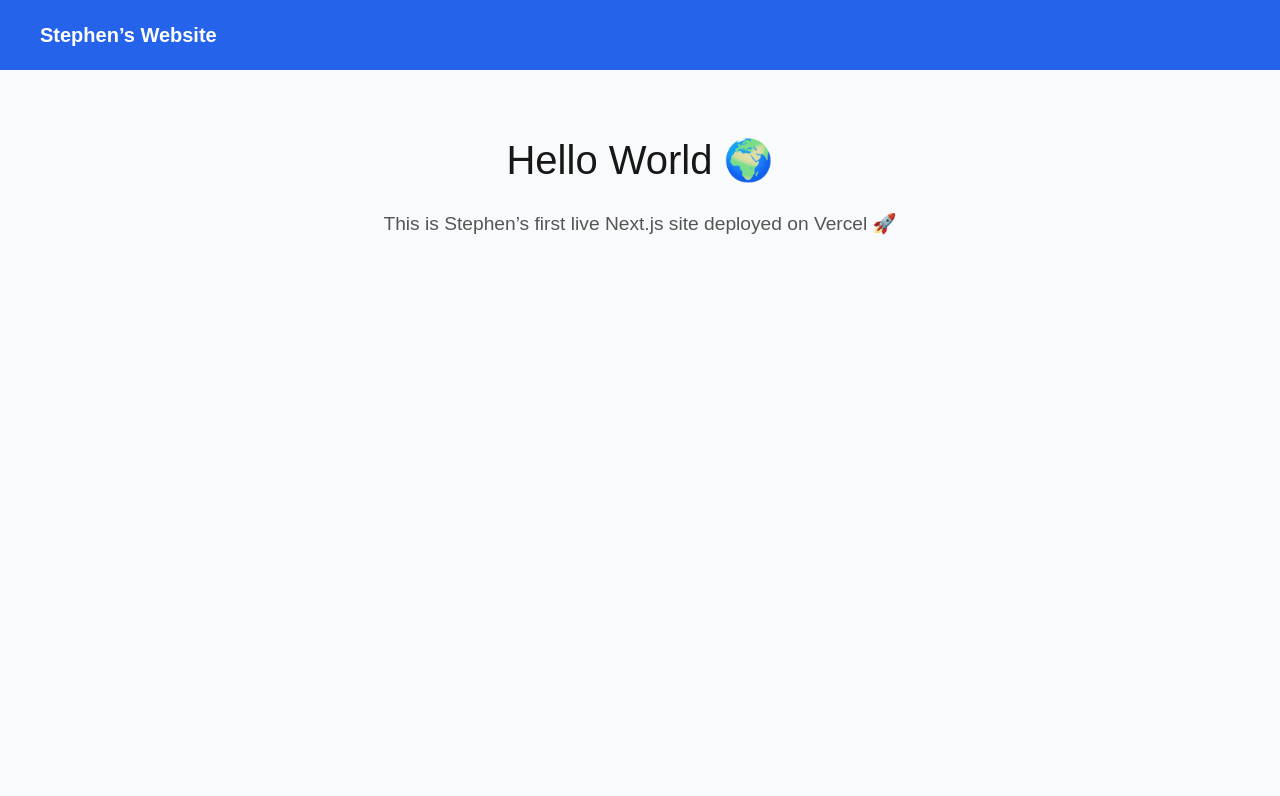
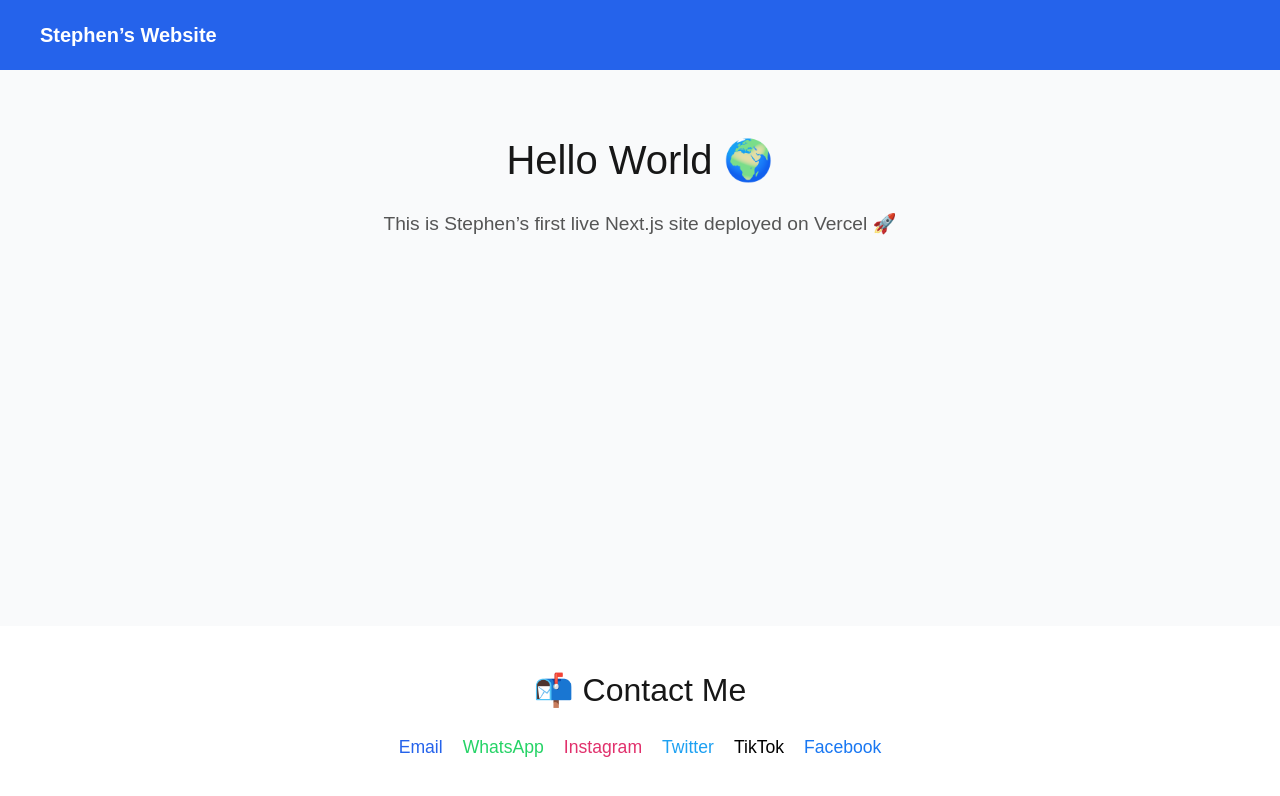
Before and after one commit to vdjblessing/my-website, a Next.js app: page / in a window 1280 px wide. Shown: the top 796 px of the page. Built offline with nearby package versions, Linux system fonts and the light colour scheme.

Commit message:
Added contact section with socials

```diff
--- a/app/page.tsx
+++ b/app/page.tsx
@@ -36,6 +36,66 @@ export default function Home() {
           This is Stephen’s first live Next.js site deployed on Vercel 🚀
         </p>
       </section>
+
+      {/* Contact Section */}
+      <section
+        style={{
+          padding: "40px",
+          textAlign: "center",
+          backgroundColor: "white",
+          marginTop: "auto",
+        }}
+      >
+        <h2 style={{ fontSize: "2rem", marginBottom: "20px" }}>📬 Contact Me</h2>
+        <div
+          style={{
+            display: "flex",
+            justifyContent: "center",
+            gap: "20px",
+            flexWrap: "wrap",
+            fontSize: "1.1rem",
+          }}
+        >
+          <a href="mailto:vdjblessing@gmail.com" style={{ color: "#2563eb" }}>
+            Email
+          </a>
+          <a
+            href="https://wa.me/17742533879"
+            target="_blank"
+            style={{ color: "#25D366" }}
+          >
+            WhatsApp
+          </a>
+          <a
+            href="https://instagram.com/@kstevox"
+            target="_blank"
+            style={{ color: "#E1306C" }}
+          >
+            Instagram
+          </a>
+          <a
+            href="https://twitter.com/Steve Bariki"
+            target="_blank"
+            style={{ color: "#1DA1F2" }}
+          >
+            Twitter
+          </a>
+          <a
+            href="https://tiktok.com/@kstevok"
+            target="_blank"
+            style={{ color: "black" }}
+          >
+            TikTok
+          </a>
+          <a
+            href="https://facebook.com/Steve Kyerrie"
+            target="_blank"
+            style={{ color: "#1877F2" }}
+          >
+            Facebook
+          </a>
+        </div>
+      </section>
     </main>
   );
 }
```
